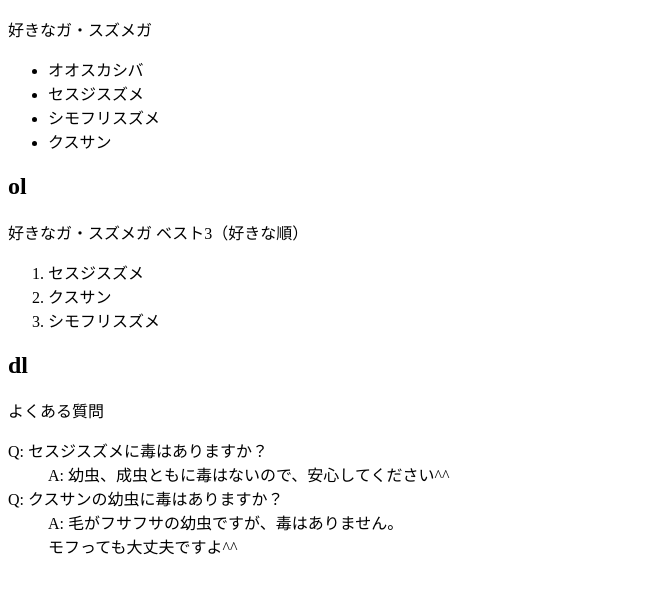
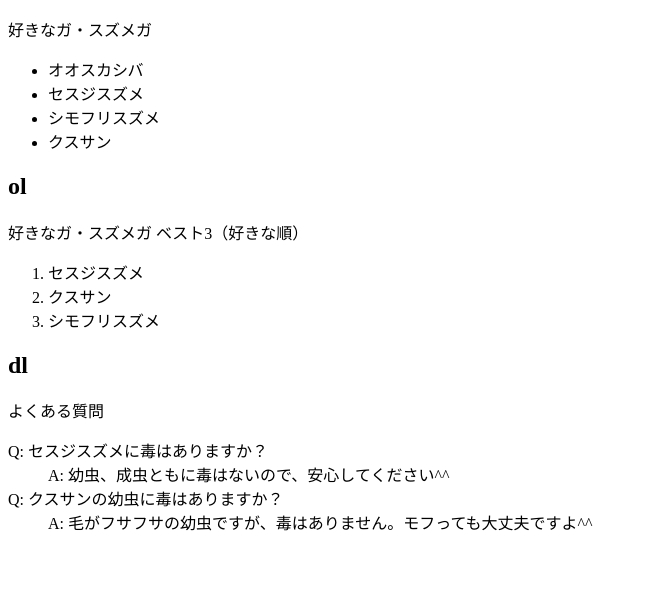
Before and after one commit to mochinamako/html_sample_04, a plain HTML site: page index.html in a window 1280 px wide. Shown: the part 119-712 px from the top of the page, without its empty margins (0-647 px from the left). Drawn offline with Linux system fonts and the light colour scheme.

Commit message:
Update index.html

```diff
--- a/index.html
+++ b/index.html
@@ -31,7 +31,7 @@
         <dt>Q: セスジスズメに毒はありますか？</dt>
         <dd>A: 幼虫、成虫ともに毒はないので、安心してください^^</dd>
         <dt>Q: クスサンの幼虫に毒はありますか？</dt>
-        <dd>A: 毛がフサフサの幼虫ですが、毒はありません。<br>モフっても大丈夫ですよ^^</dd>
+        <dd>A: 毛がフサフサの幼虫ですが、毒はありません。モフっても大丈夫ですよ^^</dd>
     </dl>
 </body>
 </html>
```
